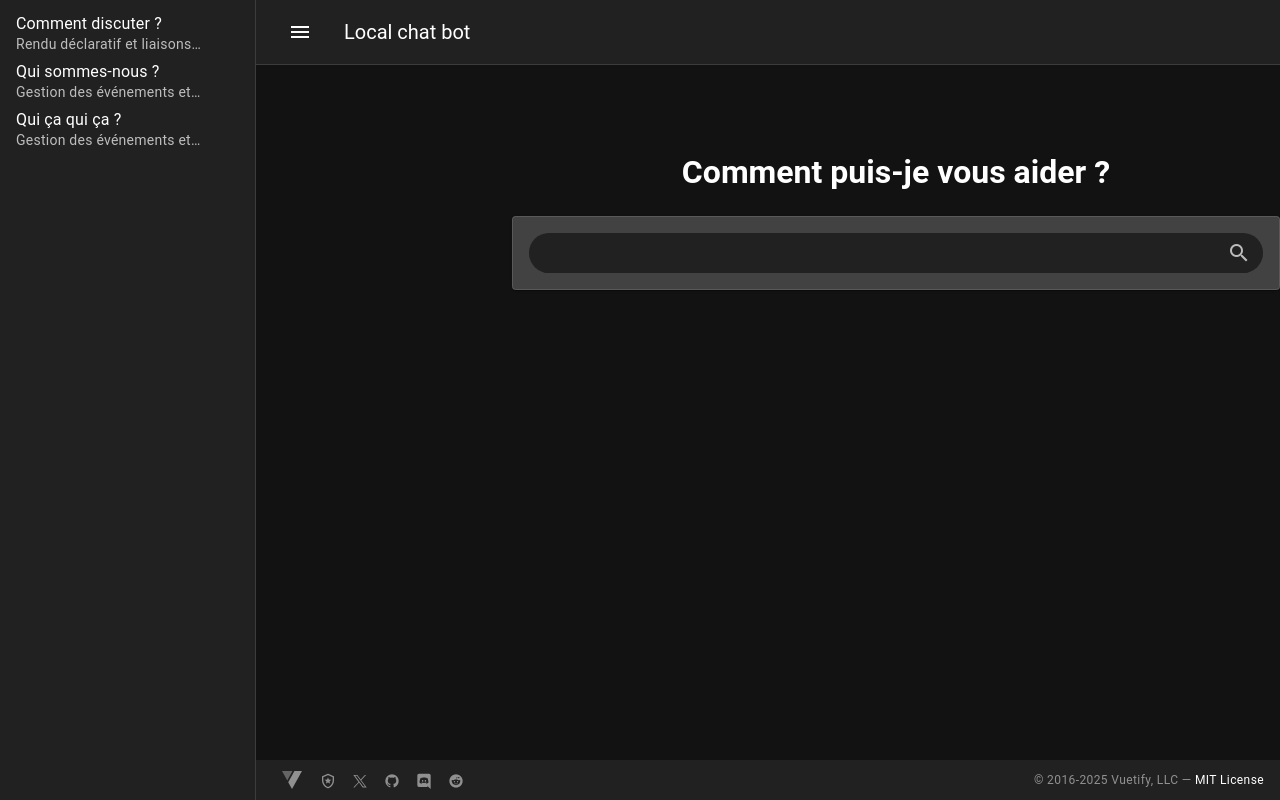
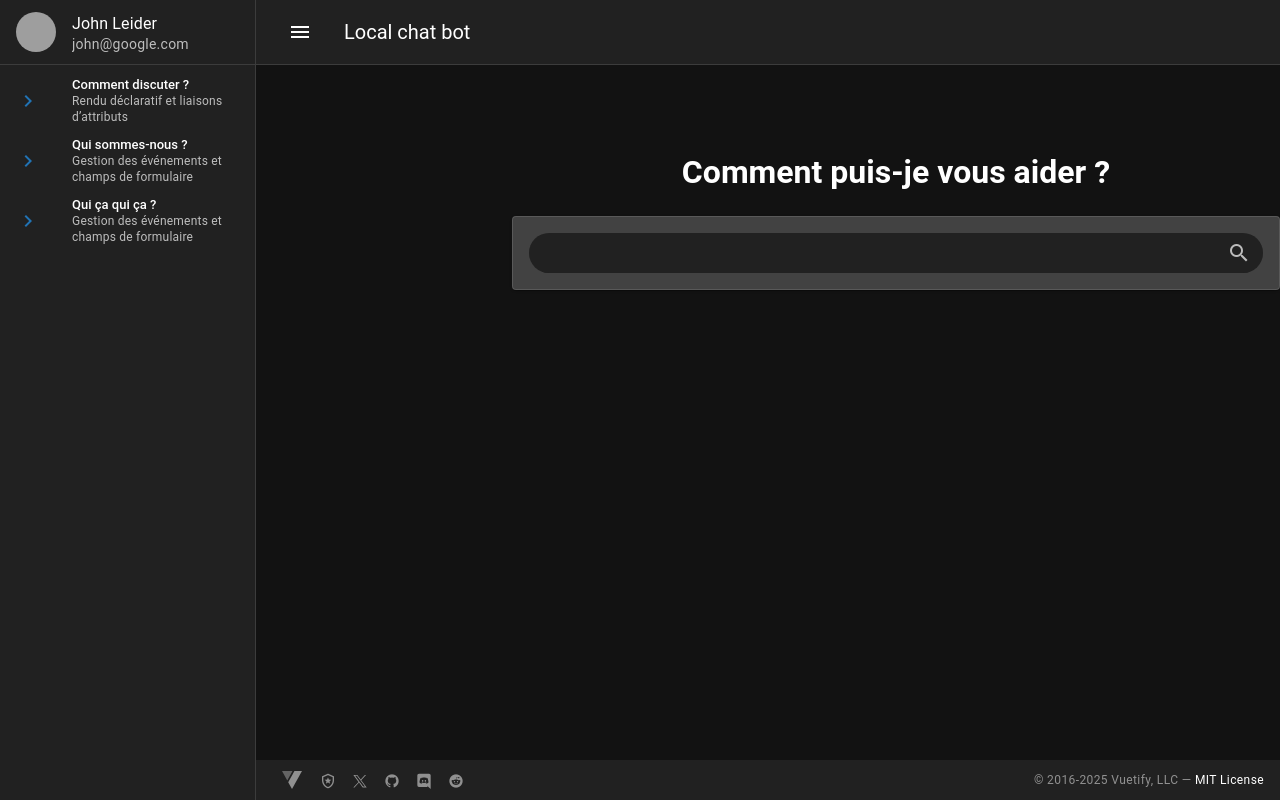
Before and after one commit to LeBonVieuBelouga/ai-interface, a Vue app: page / in a window 1280 px wide. Built offline with nearby package versions, Linux system fonts and the light colour scheme; grey boxes are pictures that could not be loaded.

Commit message:
Correction d'erreur de manipulation de donnée & modification du menus des chats
- Les ids des messages entre l'utilisateur et l'ia était modifié par l'application se qui n'est pas le but
+ L'utilisateur a son profil qui est affiché en en-tête de la side bar

```diff
--- a/src/App.vue
+++ b/src/App.vue
@@ -1,7 +1,22 @@
 <template>
   <v-app>
-    <v-navigation-drawer v-model="drawer" class="pa-0">
+    <v-navigation-drawer
+      v-model="drawer"
+      class="pa-0"
+    >
       <v-list>
+        <v-list-item
+          prepend-avatar="https://cdn.vuetifyjs.com/images/john.png"
+          subtitle="john@google.com"
+          title="John Leider"
+        />
+      </v-list>
+      <v-divider />
+      <v-list
+        :lines="false"
+        density="compact"
+        nav
+      >
         <v-list-item
           v-for="chat in UserChats"
           :key="chat.id"
@@ -10,16 +25,28 @@
         >
           <v-list-item-title>{{ chat.title }}</v-list-item-title>
           <v-list-item-subtitle>{{ chat.subtitle }}</v-list-item-subtitle>
+          <template
+            #prepend
+          >
+            <v-icon
+              color="info"
+              icon="mdi-chevron-right"
+            />
+          </template>
         </v-list-item>
       </v-list>
     </v-navigation-drawer>
-    <v-app-bar border="b" class="ps-4" flat>
+    <v-app-bar
+      border="b"
+      class="ps-4"
+      flat
+    >
       <v-app-bar-nav-icon @click="drawer = !drawer" />
       <v-app-bar-title>Local chat bot</v-app-bar-title>
     </v-app-bar>
 
     <v-main>
-      <router-view v-if="!currChat"/>
+      <router-view v-if="!currChat" />
       <UserChat
         v-else
         :chat="currChat"
--- a/src/components/UserChat.vue
+++ b/src/components/UserChat.vue
@@ -1,7 +1,13 @@
 <template>
-  <h1 class="ma-5"> {{ chat.title }}</h1>
+  <h1 class="ma-5">
+    {{ chat.title }}
+  </h1>
 
-  <div class="messages-container" v-for="(message) in mergedMessages" :key="message.id">
+  <div
+    v-for="(message) in mergedMessages"
+    :key="message.id"
+    class="messages-container"
+  >
     <UserMessage
       v-if="message.author === 'user'"
       :profil="profil"
@@ -27,7 +33,7 @@
     label="Nouveau message"
     append-inner-icon="mdi-magnify"
     @click:append-inner="onClick"
-  ></v-textarea>
+  />
 </template>
 <script setup>
 
@@ -46,7 +52,6 @@ const props = defineProps({
 const mergedMessages = computed(() => {
   return [...props.chat.messages]
     .sort((a, b) => a.timestamp - b.timestamp)
-    .map((msg, index) => ({ ...msg, id: index })) // ID unique recommandé
 })
 
 const profil = ref("FF")
```
